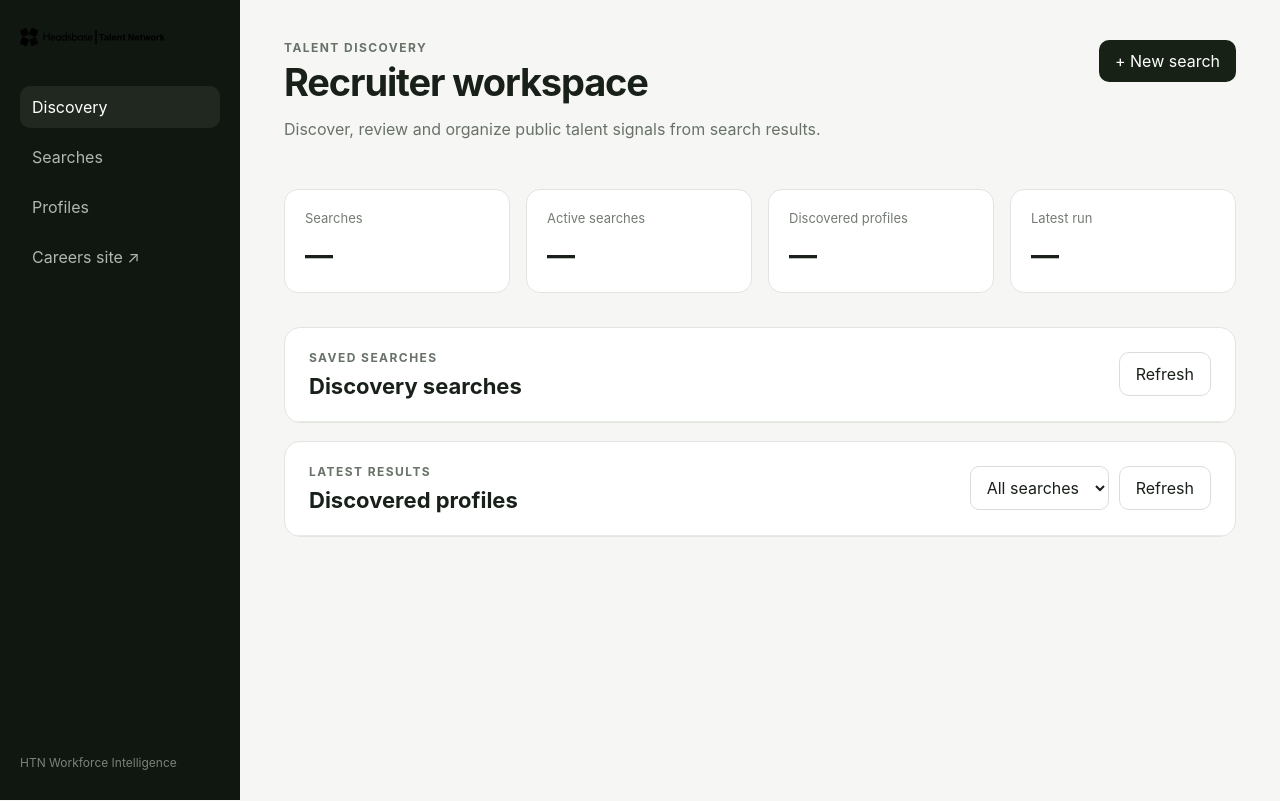
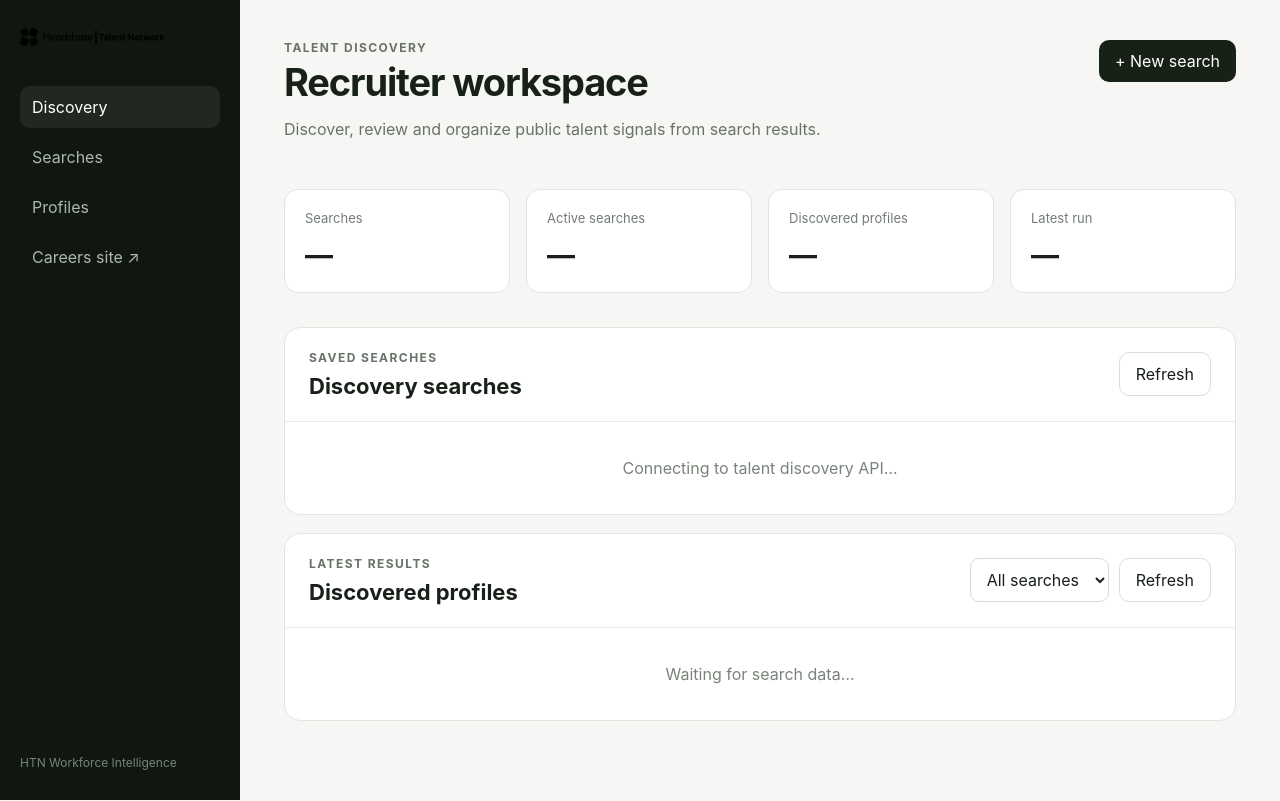
Before and after one commit to ahsanayoub/headsbase-careers, a website: page dashboard.html in a window 1280 px wide. Drawn offline with Linux system fonts and the light colour scheme; no server answers.

Commit message:
fix: add discovery API connection status

```diff
--- a/dashboard.html
+++ b/dashboard.html
@@ -31,6 +31,8 @@
         <button id="new-search-btn" class="button primary">+ New search</button>
       </header>
 
+      <div id="connection-status" class="connection-status" hidden></div>
+
       <section class="metrics" aria-label="Discovery metrics">
         <article class="metric-card"><span>Searches</span><strong id="metric-searches">—</strong></article>
         <article class="metric-card"><span>Active searches</span><strong id="metric-active">—</strong></article>
@@ -43,7 +45,7 @@
           <div><p class="eyebrow">Saved searches</p><h2 id="searches-title">Discovery searches</h2></div>
           <button id="refresh-searches" class="button secondary">Refresh</button>
         </div>
-        <div id="search-list" class="search-list"></div>
+        <div id="search-list" class="search-list"><div class="empty">Connecting to talent discovery API…</div></div>
       </section>
 
       <section class="panel" id="profiles" aria-labelledby="profiles-title">
@@ -54,7 +56,7 @@
             <button id="refresh-profiles" class="button secondary">Refresh</button>
           </div>
         </div>
-        <div id="profile-list" class="profile-list"></div>
+        <div id="profile-list" class="profile-list"><div class="empty">Waiting for search data…</div></div>
       </section>
 
       <div id="toast" class="toast" role="status" aria-live="polite"></div>
```
